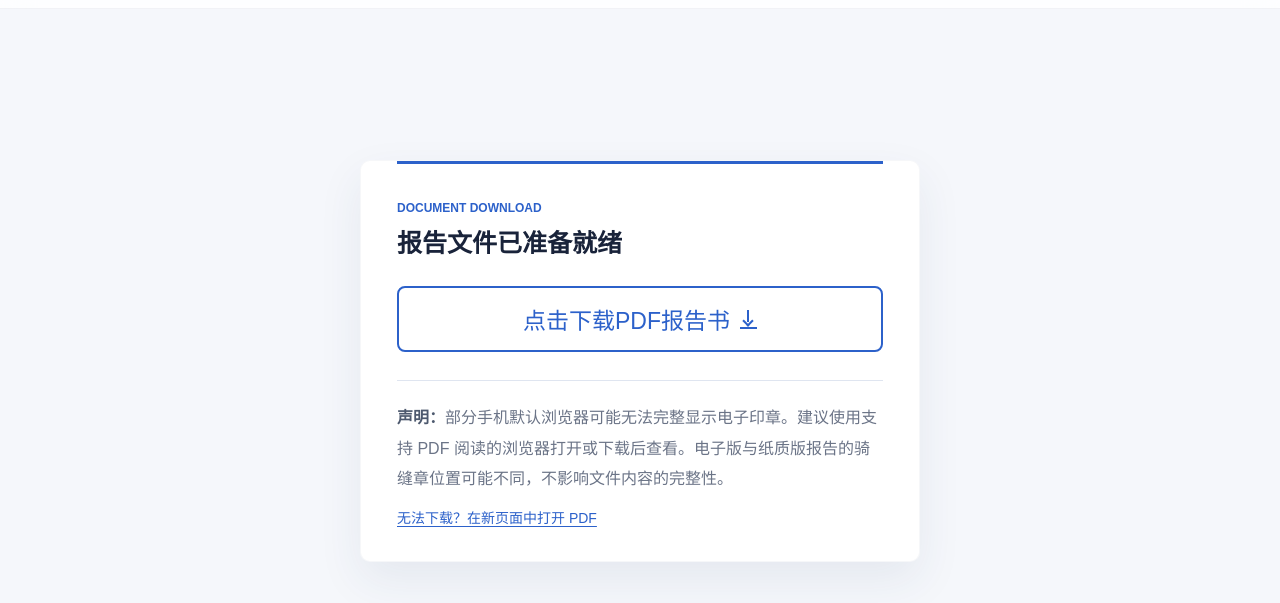
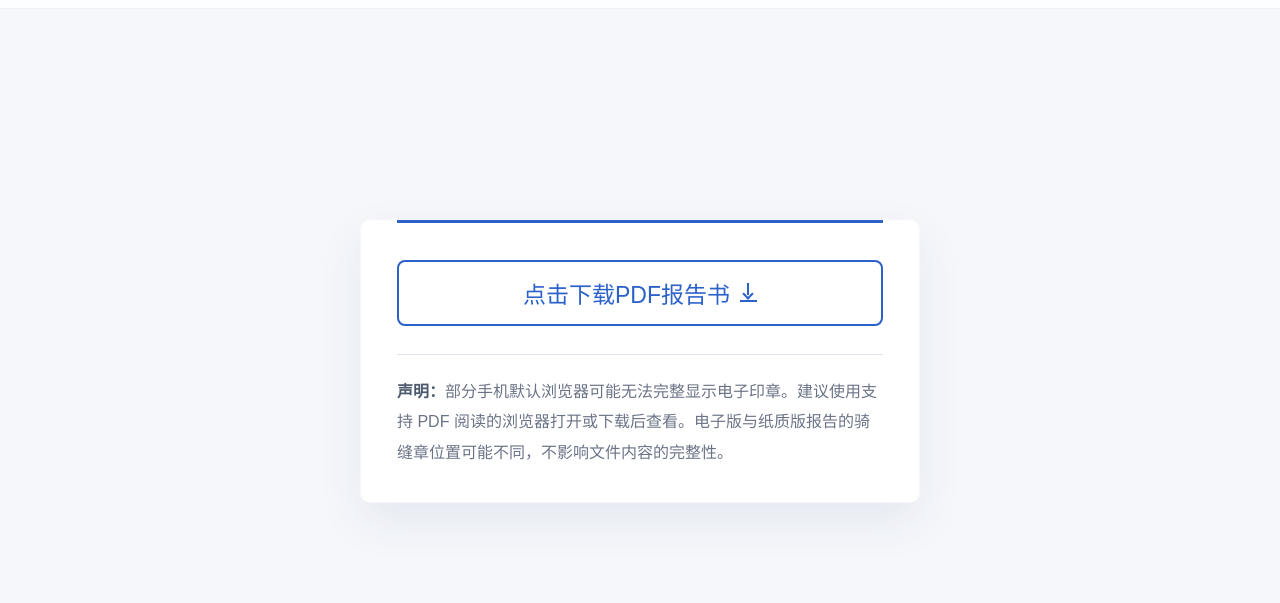
Before and after one commit to blueingj/pdf-download, a plain HTML site: page index.html in a window 1280 px wide. Shown: the part 63-666 px from the top of the page. Drawn offline with Linux system fonts and the light colour scheme.

Commit message:
Simplify PDF download card

```diff
--- a/index.html
+++ b/index.html
@@ -61,7 +61,7 @@
         cursor: pointer;
       }
 
-      .back:focus-visible, .menu:focus-visible, .download:focus-visible, .open-link:focus-visible {
+      .back:focus-visible, .menu:focus-visible, .download:focus-visible {
         outline: 3px solid rgba(44, 97, 202, 0.25);
         outline-offset: 3px;
       }
@@ -123,23 +123,6 @@
         right: 36px;
         height: 3px;
         background: var(--blue);
-      }
-
-      .eyebrow {
-        margin: 0 0 12px;
-        color: var(--blue);
-        font-family: "Avenir Next", "PingFang SC", sans-serif;
-        font-size: 12px;
-        font-weight: 700;
-        letter-spacing: 0;
-      }
-
-      h2 {
-        margin: 0 0 26px;
-        font-size: 25px;
-        line-height: 1.35;
-        font-weight: 700;
-        letter-spacing: 0;
       }
 
       .download {
@@ -205,15 +188,6 @@
 
       .notice strong { color: #4d596e; font-weight: 600; }
 
-      .open-link {
-        display: inline-block;
-        margin-top: 13px;
-        color: var(--blue);
-        font-family: "PingFang SC", "Microsoft YaHei", sans-serif;
-        font-size: 14px;
-        text-underline-offset: 3px;
-      }
-
       @keyframes rise {
         from { opacity: 0; transform: translateY(12px); }
         to { opacity: 1; transform: translateY(0); }
@@ -224,7 +198,6 @@
         main { align-items: flex-end; padding: 24px 16px max(34px, env(safe-area-inset-bottom)); }
         .report-card { padding: 32px 24px 28px; }
         .report-card::before { left: 24px; right: 24px; }
-        h2 { font-size: 23px; margin-bottom: 23px; }
         .download { min-height: 61px; font-size: 20px; }
         .notice { font-size: 15px; line-height: 1.85; }
       }
@@ -244,15 +217,12 @@
       </header>
 
       <main>
-        <section class="report-card" aria-labelledby="report-title">
-          <p class="eyebrow">DOCUMENT DOWNLOAD</p>
-          <h2 id="report-title">报告文件已准备就绪</h2>
+        <section class="report-card" aria-label="PDF 报告下载">
           <a class="download" href="assets/AJDA226W00931.pdf" download="AJDA226W00931.pdf">
             <span>点击下载PDF报告书</span><span class="download-mark" aria-hidden="true"></span>
           </a>
           <div class="divider" aria-hidden="true"></div>
           <p class="notice"><strong>声明：</strong>部分手机默认浏览器可能无法完整显示电子印章。建议使用支持 PDF 阅读的浏览器打开或下载后查看。电子版与纸质版报告的骑缝章位置可能不同，不影响文件内容的完整性。</p>
-          <a class="open-link" href="assets/AJDA226W00931.pdf" target="_blank" rel="noopener">无法下载？在新页面中打开 PDF</a>
         </section>
       </main>
     </div>
```
